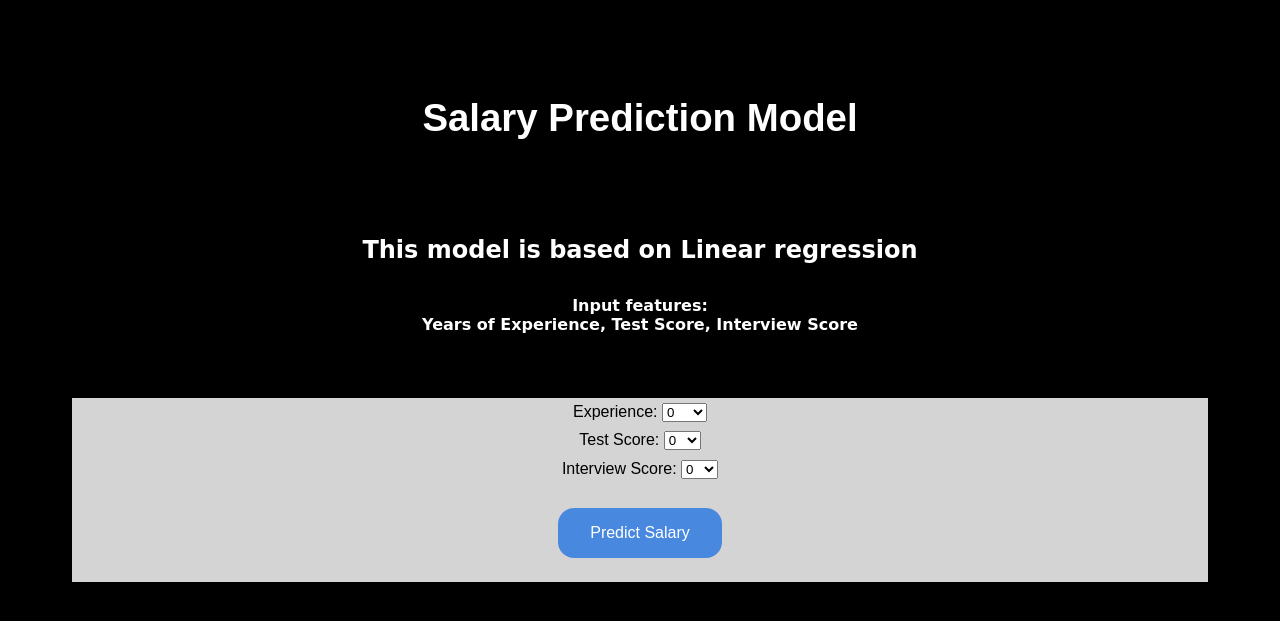
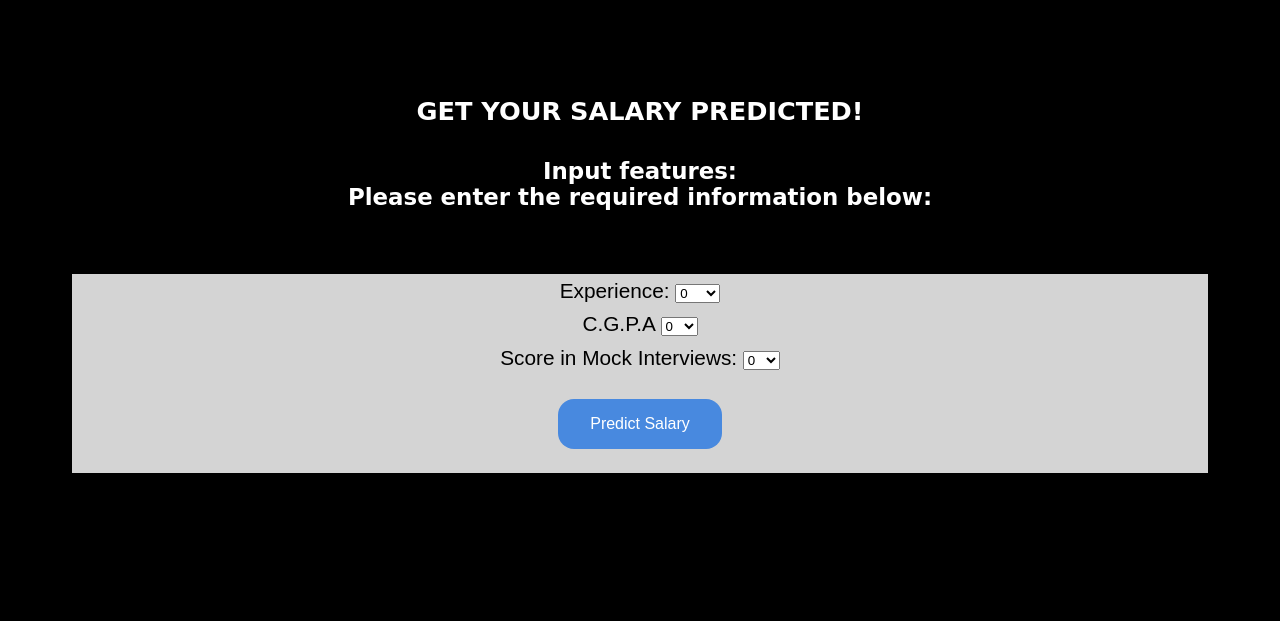
Before and after one commit to Kaif10/App-deployment, a Flask app: page / in a window 1280 px wide. Shown: the top 621 px of the page. Run offline with Flask 2, Linux system fonts and the light colour scheme; parts of the project's set-up code (start-up, migrations or seed data) failed here and were passed over.

Commit message:
Update index.html

```diff
--- a/templates/index.html
+++ b/templates/index.html
@@ -1,17 +1,18 @@
-<!DOCTYPE html>
+
+        <!DOCTYPE html>
 <html>
   <head>
-    <title>ML Model | Salary Prediction</title>
+    <title>WE ARE LIVE</title>
     <meta
       name="description"
-      content="This is a simple demonstration of ML deployment"
+      content="AI IS HERE"
     />
     <meta charset="UTF-8" />
     <meta http-equiv="X-UA-Compatible" content="IE=edge" />
     <meta name="viewport" content="width=device-width, initial-scale=1.0" />
     <meta name="robots" content="index,follow" />
 
-    <title>Salary Prediction Model using Linear Regression</title>
+    <title>Get your Salary Predicted !!</title>
   </head>
 
   <body style="background-color: rgb(0, 0, 0)">
@@ -26,7 +27,7 @@
           font-family: Arial;
         "
       >
-        Salary Prediction Model
+
       </h1>
       <h2
         style="
@@ -34,11 +35,11 @@
           color: white;
           padding: 0rem;
           margin: 2rem;
-          font-size: 1.5rem;
+          font-size: 1.6rem;
           font-family: cursive;
         "
       >
-        This model is based on Linear regression
+        GET YOUR SALARY PREDICTED!
       </h2>
       <h3
         style="
@@ -46,12 +47,12 @@
           color: white;
           padding: 0rem;
           margin: 2rem;
-          font-size: 1rem;
+          font-size: 1.43rem;
           font-family: cursive;
         "
       >
         Input features: <br />
-        Years of Experience, Test Score, Interview Score
+        Please enter the required information below:
       </h3>
       <form
         action="{{ url_for('predict')}}"
@@ -67,7 +68,7 @@
           justify-content: center;
           padding: 0rem;
           margin: 4rem;
-          font-size: 1rem;
+          font-size: 1.3rem;
           font-family: Arial, Helvetica, sans-serif;
         "
       >
@@ -89,7 +90,7 @@
           </select>
         </div>
         <div style="margin: 0.3rem">
-          <label for="test_score">Test Score:</label>
+          <label for="test_score">C.G.P.A</label>
           <select name="test_score_ddn" id="test_scr">
             <option value="0">0</option>
             <option value="1">1</option>
@@ -105,7 +106,7 @@
           </select>
         </div>
         <div style="margin: 0.3rem">
-          <label for="interview_score">Interview Score:</label>
+          <label for="interview_score">Score in Mock Interviews:</label>
           <select name="interview_score_ddn" id="interview_scr">
             <option value="0">0</option>
             <option value="1">1</option>
```
